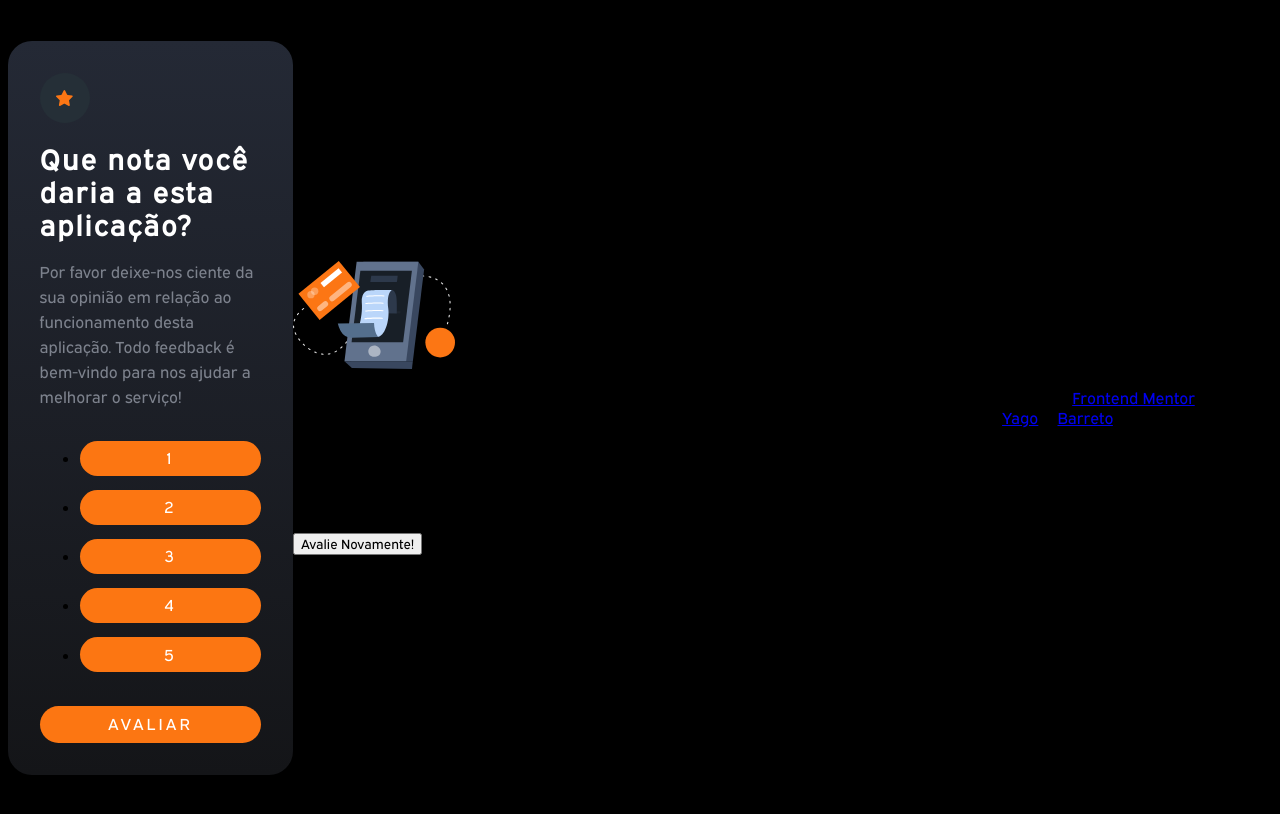
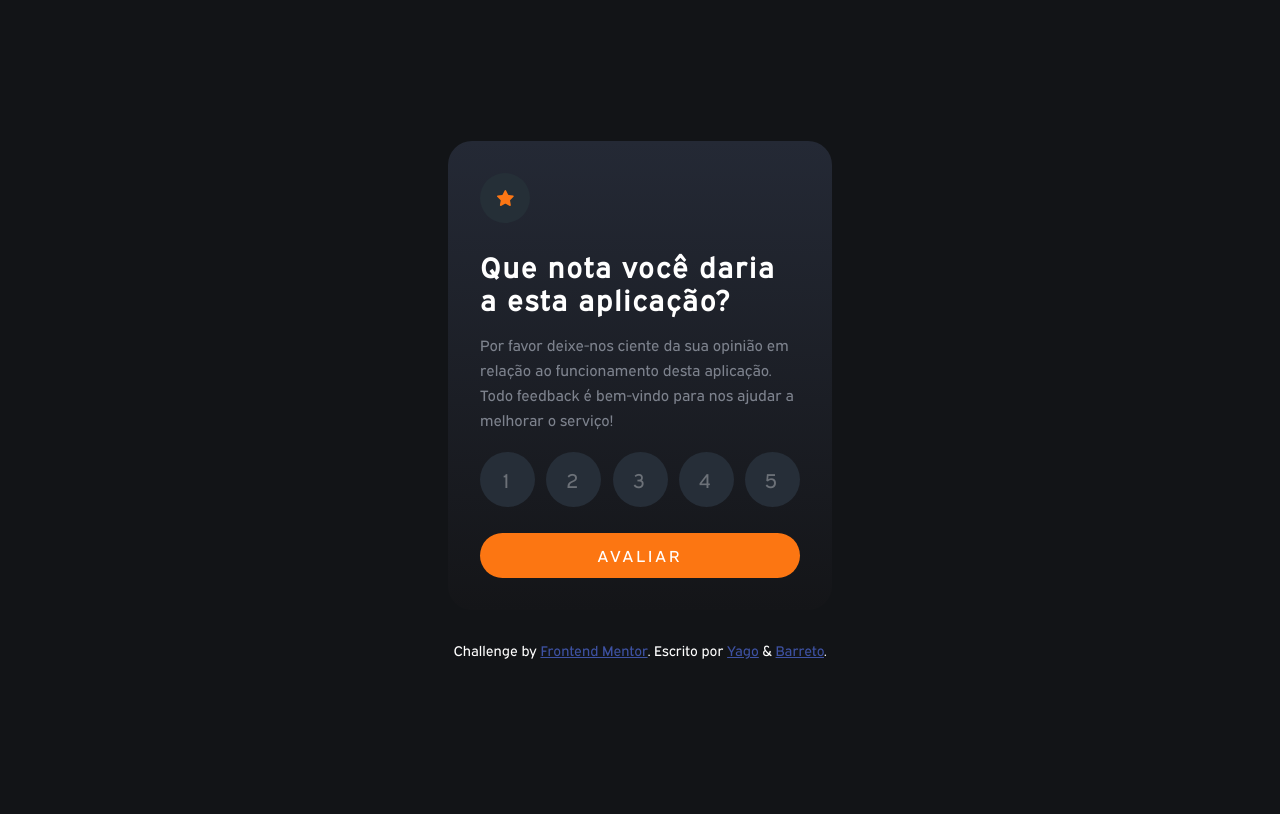
Before and after one commit to yagowb/interactive-rating-component-main, a plain HTML site: page index.html in a window 1280 px wide. Drawn offline with Linux system fonts and the light colour scheme.

Commit message:
Ajustes no CSS e Grid

```diff
--- a/styles.css
+++ b/styles.css
@@ -1,9 +1,4 @@
-#form{
-    width: 100%;
-    display: flex;
-    align-items: center;
-    justify-content: space-between;
-}
+
 
 @font-face {
     font-family: expressway-bold;
@@ -16,18 +11,25 @@
 }
 
 *{
+    margin: 0;
+    padding: 0;
+    box-sizing: border-box;
     font-family: expressway;
 }
 
-body{
-    height: 100vh;
-    background-color: black;
+body {
+    font-family: "Overpass", sans-serif;
+    font-size: 15px;
+    background-color: hsl(216, 12%, 8%);
     display: flex;
+    flex-direction: column;
+    align-items: center;
     justify-content: center;
-    align-items: center;
-}
+    min-height: 100vh;
+  }
 
-.form-container{
+
+.form-container, .thank-you{
     background-color: #222832;
     width: 30%;
     border-radius: 24px;
@@ -37,20 +39,52 @@ body{
     background: linear-gradient(0deg, rgba(20,21,24,1) 0%, rgba(36,41,53,1) 100%);
 }
 
-.form-container h1{
-    margin-top: 9%;
-    color: white;
-    letter-spacing: 2px;
-    font-size: 1.75rem;
+.thank-you {
+    display: flex;
+    flex-direction: column;
+    align-items: center;
+    justify-content: center;
+    text-align: center;
 }
 
-.form-container p {
-    color: #7D828D;
-    line-height: 25px;
-    font-weight: 100;
+.thank-you img {
+    display: block;
+    margin: 0 auto 2rem;
 }
 
-#form div{
+.thank-you p.gray{
+    color: hsl(25,97%,53%);
+    background-color: hsl(213,20%,22%);
+    border-radius: 30px;
+    padding: 0 0.3rem;
+}
+
+.thank-you h2 {
+    color: #fff;
+    margin-bottom: 1rem;
+}
+
+.thank-you p {
+    color: hsl(217,12%,63%);
+    margin-bottom: 2rem;
+}
+
+ul {
+    list-style-type: none;
+}
+
+button {
+    font-family: inherit;
+}
+
+.form-container ul{
+    display: flex;
+    flex-wrap: wrap;
+    align-items: center;
+    justify-content: space-between;
+}
+
+.form-container ul li button {
     color: #6c7178;
     background-color: #262E38;
     font-size: 1.25rem;
@@ -64,10 +98,34 @@ body{
     cursor: pointer;
 }
 
-#form div:hover{
-    transition: 200ms;
-    background-color: #343d47;
+.form-container h1{
+    margin-top: 9%;
+    margin-bottom: 1rem;
+    color: white;
+    letter-spacing: 2px;
+    font-size: 1.75rem;
 }
+
+p {
+  line-height: 1.8;
+  color: hsl(217, 12%, 63%);margin-bottom: 1rem;
+}
+
+p.disclaimer {
+  padding: 0 1.5rem;
+  max-width: 400px;
+  margin-bottom: 2rem;
+  text-align: center;
+}
+
+.form-container p {
+    color: #7D828D;
+    line-height: 25px;
+    font-weight: 100;
+    margin-bottom: 1rem;
+}
+
+
 
 .form-container button{
     background-color: #FC7612;
@@ -79,6 +137,33 @@ body{
     margin-top: 8%;
     letter-spacing: 3px;
     font-size: 1rem;
+}
+
+.btn-submit {
+    background-color: hsl(25,97%,53%);
+    color: #fff;
+    width: 100%;
+    padding: 0.8rem 0 0.6rem;
+    border: none;
+    border-radius: 30px;
+    text-transform: uppercase;
+    letter-spacing: 0.1rem;
+    cursor: pointer;
+    transition: 0.3s;
+}
+
+.btn-submit:hover {
+    background-color: #fff;
+    color: hsl(25,97%,53%);
+}
+
+.btn:hover{
+    transition: 200ms;
+    background-color: #343d47;
+}
+
+.hidden {
+    display: none;
 }
 
 .form-container .star-container{
@@ -97,3 +182,15 @@ body{
         padding-block: 7.5%;
     }
 }
+
+
+.attribution {
+    font-size: 14px;
+    text-align: center;
+    color: #fff;
+    margin-top: 2rem;
+}
+
+.attribution a {
+    color: hsl(228,45%,44%);
+}
```
